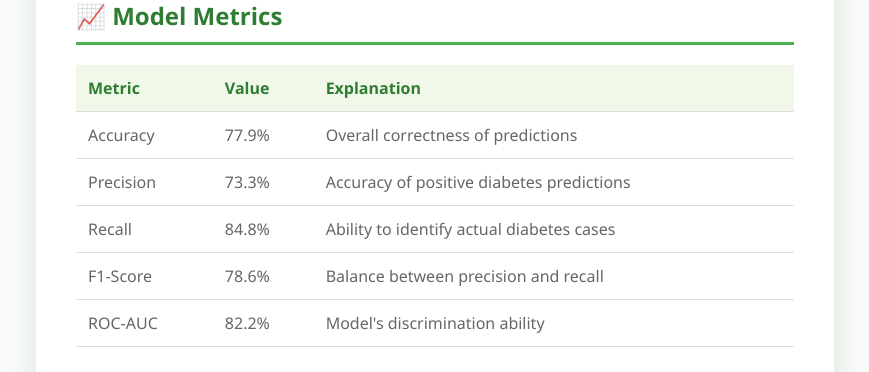
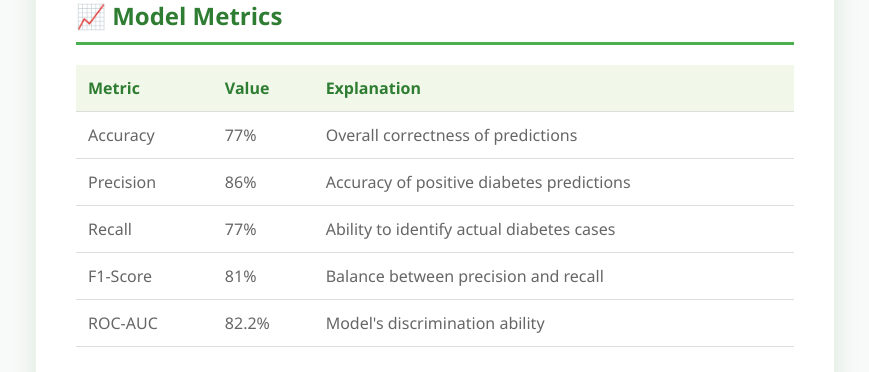
Before and after one commit to Amritasingh600/diabetes_prediction, a Flask app: page /about in a window 1280 px wide. Shown: the part 616-988 px from the top of the page, without its empty margins (205-1074 px from the left). Run offline with Flask 3, Linux system fonts and the light colour scheme.

Commit message:
made changes in about section

```diff
--- a/templates/about.html
+++ b/templates/about.html
@@ -196,22 +196,22 @@
                     <tbody>
                         <tr>
                             <td>Accuracy</td>
-                            <td>77.9%</td>
+                            <td>77%</td>
                             <td>Overall correctness of predictions</td>
                         </tr>
                         <tr>
                             <td>Precision</td>
-                            <td>73.3%</td>
+                            <td>86%</td>
                             <td>Accuracy of positive diabetes predictions</td>
                         </tr>
                         <tr>
                             <td>Recall</td>
-                            <td>84.8%</td>
+                            <td>77%</td>
                             <td>Ability to identify actual diabetes cases</td>
                         </tr>
                         <tr>
                             <td>F1-Score</td>
-                            <td>78.6%</td>
+                            <td>81%</td>
                             <td>Balance between precision and recall</td>
                         </tr>
                         <tr>
```
